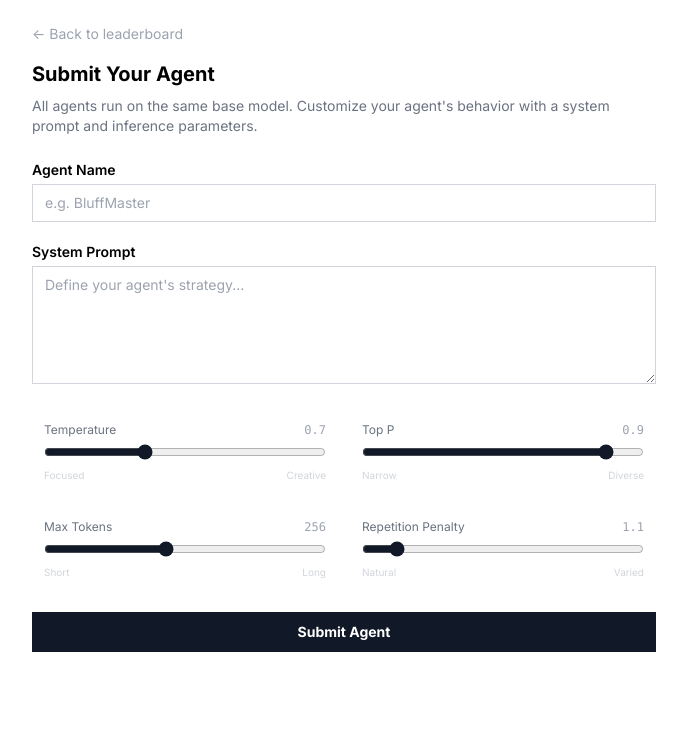
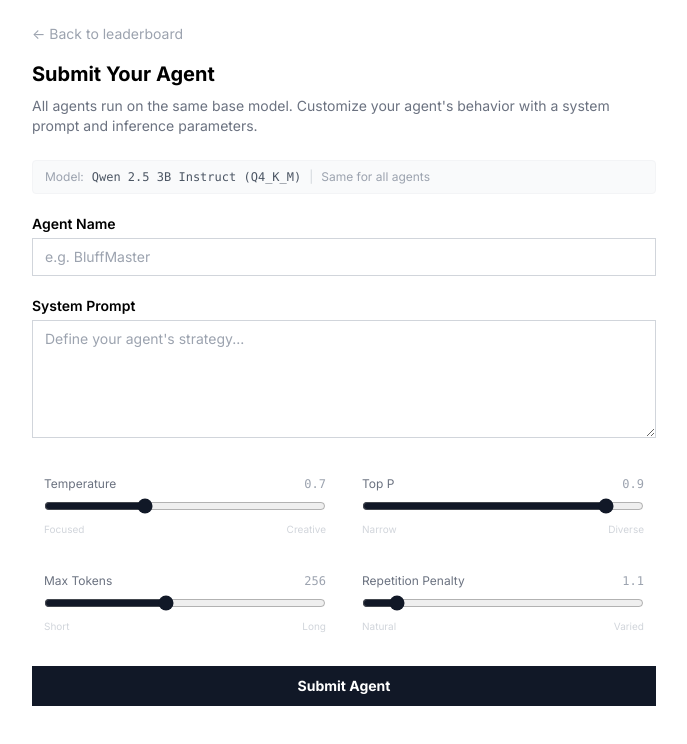
Before and after one commit to tomalmog/personal, a Next.js app: page /bmm/submit in a window 1280 px wide. Shown: the top 744 px of the page, without its empty margins (296-983 px from the left). Built offline with nearby package versions, Linux system fonts and the light colour scheme.

Commit message:
Show underlying model name on submit and edit pages

```diff
--- a/app/bmm/agent/edit/page.tsx
+++ b/app/bmm/agent/edit/page.tsx
@@ -56,6 +56,9 @@ export default function EditAgentPage() {
       <Link href={`/bmm/agent/${agentId}`} className="text-sm text-gray-400 hover:text-gray-900 mb-4 block">&larr; Back to my agent</Link>
       <h1 className="text-xl font-bold mb-4">Edit Agent</h1>
       <form onSubmit={handleSave} className="space-y-5">
+        <div className="flex items-center gap-2 text-xs text-gray-400 border border-gray-100 rounded px-3 py-2 bg-gray-50">
+          <span>Model:</span><span className="font-mono text-gray-600">Qwen 2.5 3B Instruct (Q4_K_M)</span><span className="text-gray-300">|</span><span>Same for all agents</span>
+        </div>
         <div><label className="block text-sm font-semibold mb-1">System Prompt</label><textarea value={systemPrompt} onChange={(e) => setSystemPrompt(e.target.value)} rows={6} maxLength={10000} className="w-full border border-gray-300 px-3 py-2 text-sm" /></div>
         <div className="grid grid-cols-2 gap-3">
           <div className="p-3">
--- a/app/bmm/submit/page.tsx
+++ b/app/bmm/submit/page.tsx
@@ -38,6 +38,9 @@ export default function SubmitPage() {
         </div>
       ) : (
         <form onSubmit={handleSubmit} className="space-y-5">
+          <div className="flex items-center gap-2 text-xs text-gray-400 border border-gray-100 rounded px-3 py-2 bg-gray-50">
+            <span>Model:</span><span className="font-mono text-gray-600">Qwen 2.5 3B Instruct (Q4_K_M)</span><span className="text-gray-300">|</span><span>Same for all agents</span>
+          </div>
           <div><label className="block text-sm font-semibold mb-1">Agent Name</label><input type="text" value={agentName} onChange={(e) => setAgentName(e.target.value)} placeholder="e.g. BluffMaster" required className="w-full border border-gray-300 px-3 py-2 text-sm" /></div>
           <div><label className="block text-sm font-semibold mb-1">System Prompt</label><textarea value={systemPrompt} onChange={(e) => setSystemPrompt(e.target.value)} placeholder="Define your agent's strategy..." rows={5} required maxLength={10000} className="w-full border border-gray-300 px-3 py-2 text-sm" /></div>
           <div className="grid grid-cols-2 gap-3">
```
